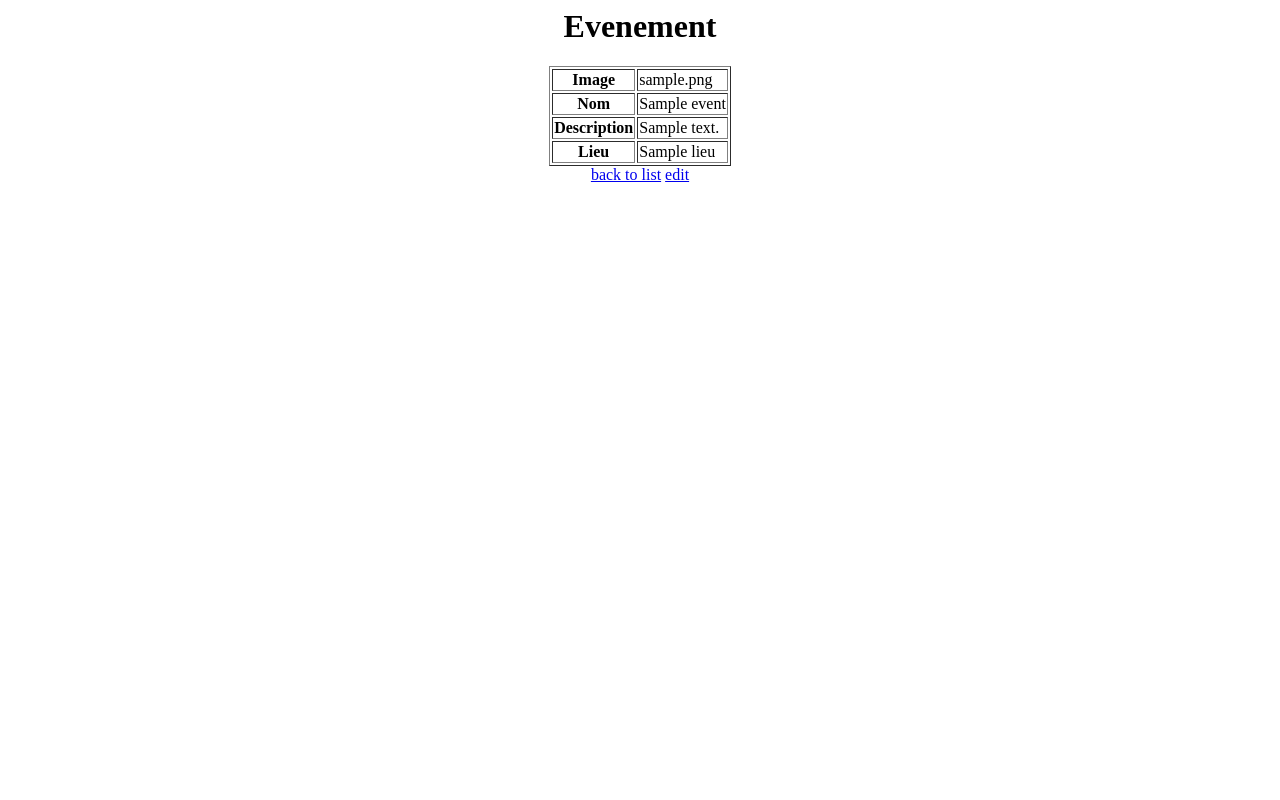
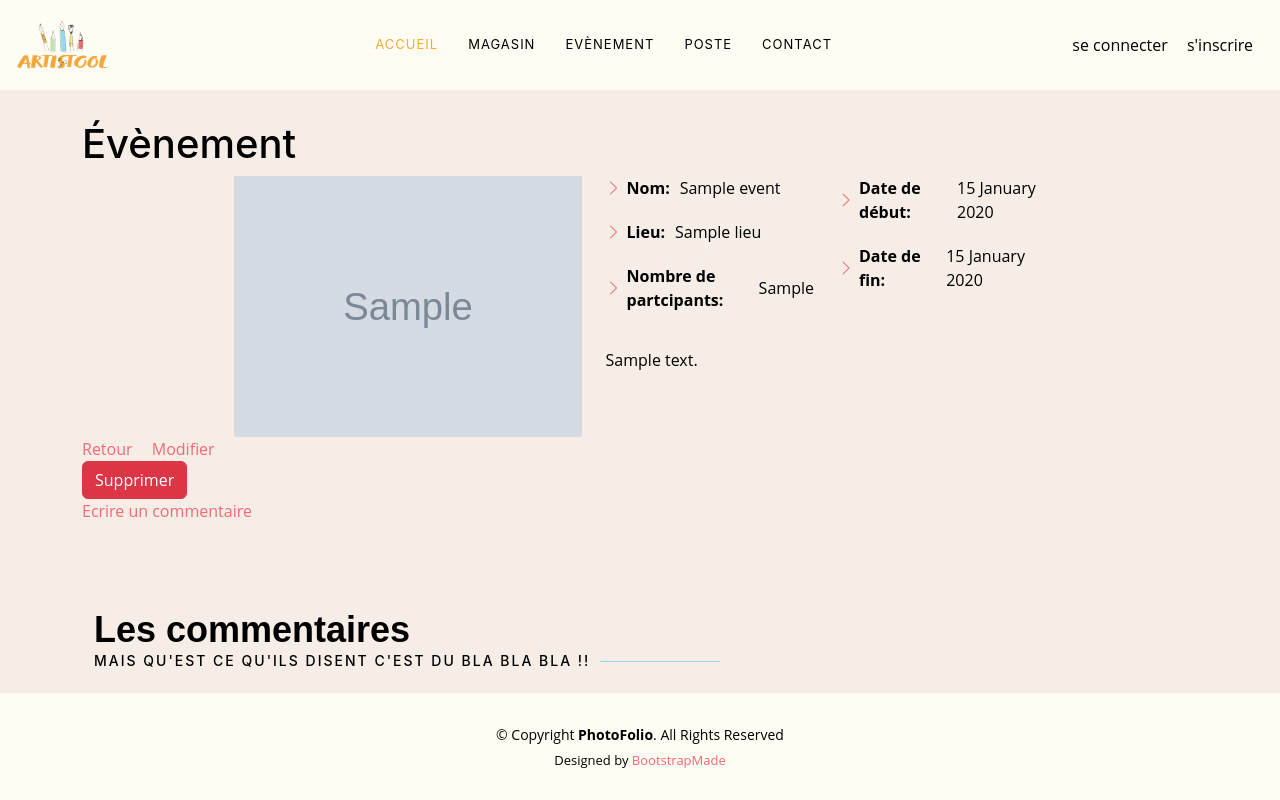
Before and after one commit to OnsFidha/pidev, a Symfony app: template templates/evenement/showevent.html.twig in a window 1280 px wide. Run offline with Twig, Linux system fonts and the light colour scheme; the template is opened without the code that fills it: most values are stand-ins (such as "Sample title", 1, 10 or a date in 2020); grey boxes marked "Sample" are stand-in pictures; some libraries are stand-ins or nearby versions.

Commit message:
Modification evenements

```diff
--- a/public/css/main.css
+++ b/public/css/main.css
@@ -56,6 +56,7 @@ h5,
 h6 {
   font-family: var(--font-primary);
 }
+
 
 /*--------------------------------------------------------------
 # Sections & Section Header
--- /dev/null
+++ b/templates/evenement/delete.html.twig
@@ -0,0 +1,4 @@
+<form method="post" action="{{ path('deleteevent', {'id': event.id}) }}" onsubmit="return confirm('Êtes-vous sûr de vouloir supprimer cet évènement?');">
+    <input type="hidden" name="_token" value="{{ csrf_token('delete' ~ event.id) }}">
+    <button class="btn btn-danger">Supprimer</button>
+</form>
--- a/templates/evenement/showevent.html.twig
+++ b/templates/evenement/showevent.html.twig
@@ -1,29 +1,69 @@
-<div align="center">
-<h1>Evenement</h1>
+{% extends 'base.html.twig' %}
 
-    <table align="center" border="1">
-        <tbody>
-            <tr>
-                <th>Image</th>
-                <td>{{ event.image }}</td>
-            </tr>
-            <tr>
-                <th>Nom</th>
-                <td>{{ event.nom }}</td>
-            </tr>
-            <tr>
-            <th>Description</th>
-                <td> {{event.description}} </td>
-            </tr>
-            <tr>
-            <th>Lieu</th>
-                <td> {{event.lieu}} </td>
-            </tr>
+{% block title %}Évènement{% endblock %}
 
-        </tbody>
-    </table>
+{% block body %}
+    <h1>Évènement</h1>
+<section id="about" class="about">
+      <div class="container">
 
-    <a href="{{ path('list_event') }}">back to list</a>
+        <div class="row gy-4 justify-content-center">
+          <div class="col-lg-4">
+            <img src="{{ asset('uploads/images/' ~ event.image) }}" class="img-fluid" alt="Paysage">
+          </div>
+          <div class="col-lg-5 content">
+            <div class="row">
+              <div class="col-lg-6">
+                <ul>
+                  <li><i class="bi bi-chevron-right"></i> <strong>Nom:</strong> <span>{{ event.nom }}</span></li>
+                   <li><i class="bi bi-chevron-right"></i> <strong>Lieu:</strong> <span>{{ event.lieu }}</span></li>
+                  <li><i class="bi bi-chevron-right"></i> <strong>Nombre de partcipants:</strong> <span>{{ event.getNbreMax }}</span></li>
+                </ul>
+              </div>
+              <div class="col-lg-6">
+                <ul>
+                  <li><i class="bi bi-chevron-right"></i> <strong>Date de début:</strong> <span>{{ event.getDateDebut|date('d F Y') }}</span></li>
+                  <li><i class="bi bi-chevron-right"></i> <strong>Date de fin:</strong> <span>{{ event.getDateFin|date('d F Y') }}</span></li>
+                </ul>
+              </div>
+            </div>
+            <p class="py-3">
+            {{ event.description }}
+            </p>
+          </div>
+        </div>
 
-    <a href="{{ path('editevent', {'id': event.id}) }}">edit</a>
-</div>
+      </div>
+    </section>
+    <a href="{{ path('list_event') }}" style='padding-right:15px'>Retour</a>
+    <a href="{{ path('editevent', {'id': event.id}) }}">Modifier</a>
+    {{ include('evenement/delete.html.twig') }}
+    <a href="{{ path('editevent', {'id': event.id}) }}">Ecrire un commentaire</a>
+    <section id="testimonials" class="testimonials">
+      <div class="container">
+
+        <div class="section-header">
+          <p>Les commentaires</p>
+          <h2 style="color: black;">Mais qu'est ce qu'ils disent c'est du bla bla bla !!</h2>
+        </div>
+
+        <div class="slides-3 swiper swiper-initialized swiper-horizontal swiper-pointer-events swiper-backface-hidden">
+            <div class="swiper-wrapper" id="swiper-wrapper-7c2bf6baeb96dd37" aria-live="off" style="transform: translate3d(-2208px, 0px, 0px); transition-duration: 0ms;"><div class="swiper-slide swiper-slide-duplicate" style="width: 696px; margin-right: 40px;" role="group" aria-label="5 / 5" data-swiper-slide-index="4">
+              <div class="testimonial-item">
+                <p>
+                    text commentaires
+                 </p>
+                <div class="profile mt-auto">
+                  <img src="assets/img/testimonials/testimonials-5.jpg" class="testimonial-img" alt="">
+                  <h3>Nom</h3>
+                  <h4>prenom</h4>
+                </div>
+              </div>
+            </div>
+        </div>
+          <div class="swiper-pagination swiper-pagination-clickable swiper-pagination-bullets swiper-pagination-horizontal"><span class="swiper-pagination-bullet" tabindex="0" role="button" aria-label="Go to slide 1"></span><span class="swiper-pagination-bullet" tabindex="0" role="button" aria-label="Go to slide 2"></span><span class="swiper-pagination-bullet swiper-pagination-bullet-active" tabindex="0" role="button" aria-label="Go to slide 3" aria-current="true"></span><span class="swiper-pagination-bullet" tabindex="0" role="button" aria-label="Go to slide 4"></span><span class="swiper-pagination-bullet" tabindex="0" role="button" aria-label="Go to slide 5"></span></div>
+        <span class="swiper-notification" aria-live="assertive" aria-atomic="true"></span></div>
+
+      </div>
+    </section>
+{% endblock %}
```
Also changed, not shown: templates/evenement/editevent.html.twig (+12 -6 lines), public/uploads/images/65d2739da5f7b.jpg (added), public/uploads/images/65d2792cf1ead.jpg (added).
